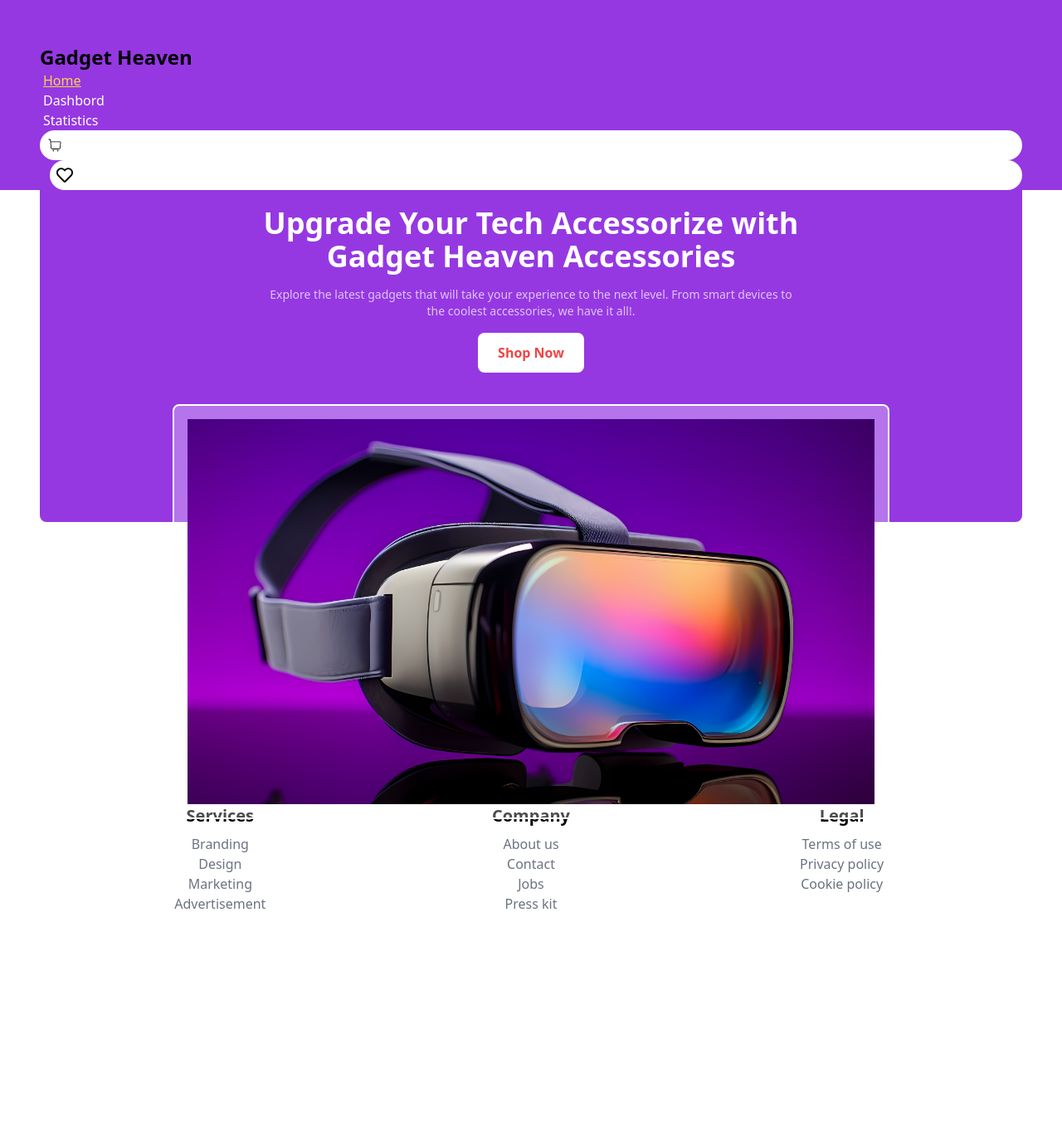
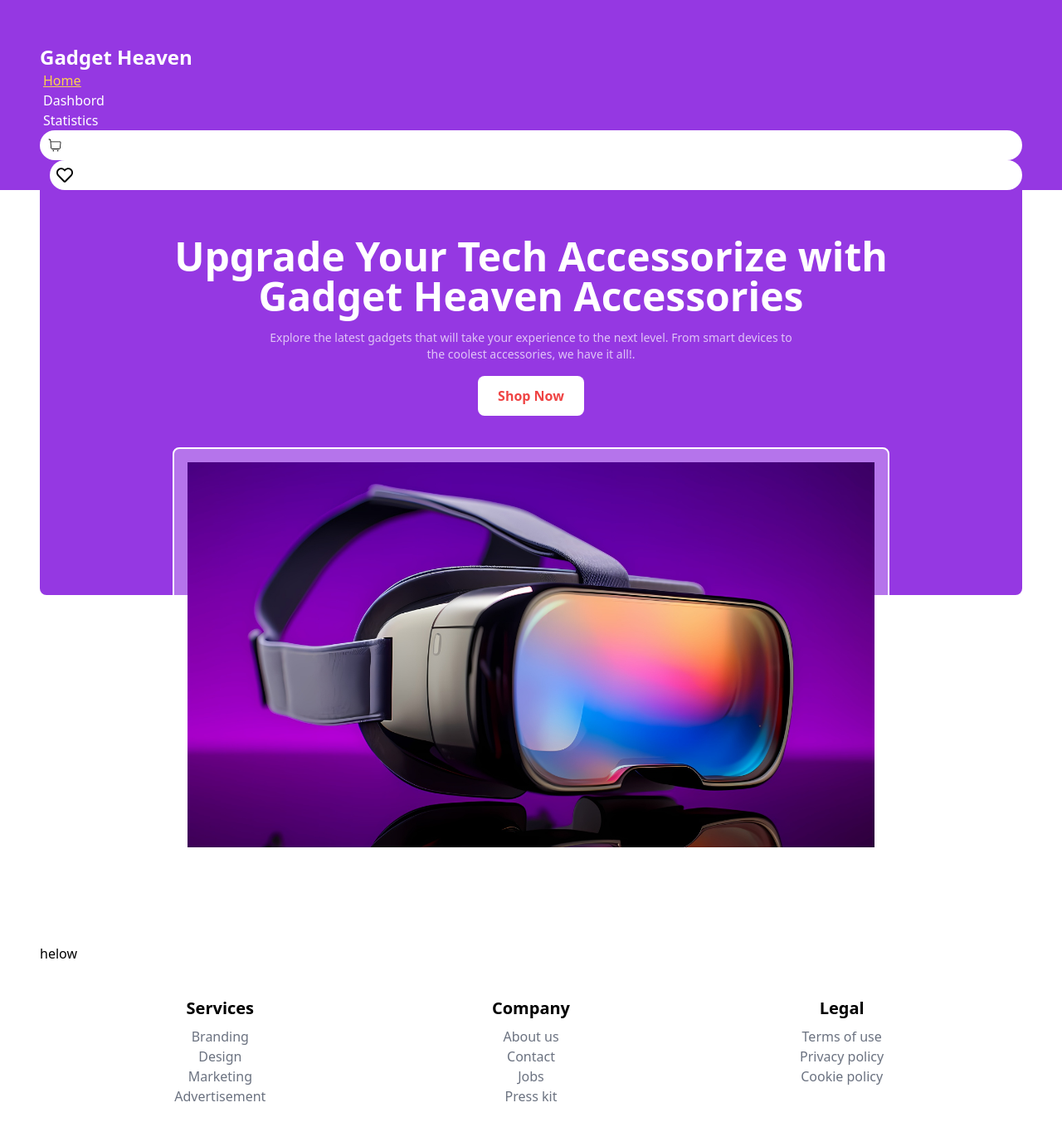
Before and after one commit to programming-hero-web-course-4/b10a8-gadget-heaven-bidduthosen, a React (Vite) app: page / in a window 1280 px wide. Shown: the part 759-2117 px from the top of the page at 83% size. Before the commit the page ends 1900 px from the top, so only its background shows below. Built offline with nearby package versions, Linux system fonts and the light colour scheme.

Commit message:
banner section done

```diff
--- a/src/Pages/Home.jsx
+++ b/src/Pages/Home.jsx
@@ -1,10 +1,15 @@
 import React from 'react';
 import Banner from '../components/Banner';
+import Gadgets from '../components/Gadgets';
 
 const Home = () => {
     return (
-        <div className='md:min-h-[calc(100svh-100px)]'>
-            <Banner></Banner>
+        <div >
+            <div className='md:min-h-[calc(100svh-100px)] mb-52'>
+                <Banner></Banner>
+
+            </div>
+            <Gadgets></Gadgets>
         </div>
     );
 };
--- a/src/Shared/Nav.jsx
+++ b/src/Shared/Nav.jsx
@@ -49,7 +49,7 @@ const Nav = () => {
 
                         </ul>
                     </div>
-                    <h2 className='text-2xl font-bold'>Gadget Heaven</h2>
+                    <h2 className='text-2xl font-bold text-white'>Gadget Heaven</h2>
                 </div>
                 <div className="navbar-center hidden lg:flex">
                     <ul className="menu menu-horizontal px-1 text-white">
--- a/src/components/Banner.jsx
+++ b/src/components/Banner.jsx
@@ -3,11 +3,11 @@ import bannerImg from '../assets/banner.jpg'
 
 const Banner = () => {
     return (
-        <div className="bg-[#9538E2] rounded-b-lg py-5 px-4 flex justify-center items-center">
+        <div className="bg-[#9538E2] rounded-b-lg py-14 px-4 flex justify-center items-center">
             <div className="container mx-auto relative flex flex-col items-center text-white text-center">
                 {/* Text Section */}
-                <div className="w-9/12 mb-24">
-                    <h1 className="text-4xl font-bold mb-4">Upgrade Your Tech Accessorize with <br /> Gadget Heaven Accessories</h1>
+                <div className=" mb-24">
+                    <h1 className="text-5xl font-extrabold mb-4">Upgrade Your Tech Accessorize with <br /> Gadget Heaven Accessories</h1>
                     <p className="mb-4 text-white/70 text-sm">Explore the latest gadgets that will take your experience to the next level. From smart devices to <br /> the coolest accessories, we have it all!.</p>
                     <button className="bg-white text-red-500 px-6 py-3 rounded-lg font-semibold hover:bg-gray-200 transition">
                     Shop Now
--- /dev/null
+++ b/src/components/Gadgets.jsx
@@ -0,0 +1,11 @@
+import React from 'react';
+
+const Gadgets = () => {
+    return (
+        <div>
+            <h1>helow</h1>
+        </div>
+    );
+};
+
+export default Gadgets;
```
Also changed, not shown: public/gadgets.json (added, +22 -0 lines).
